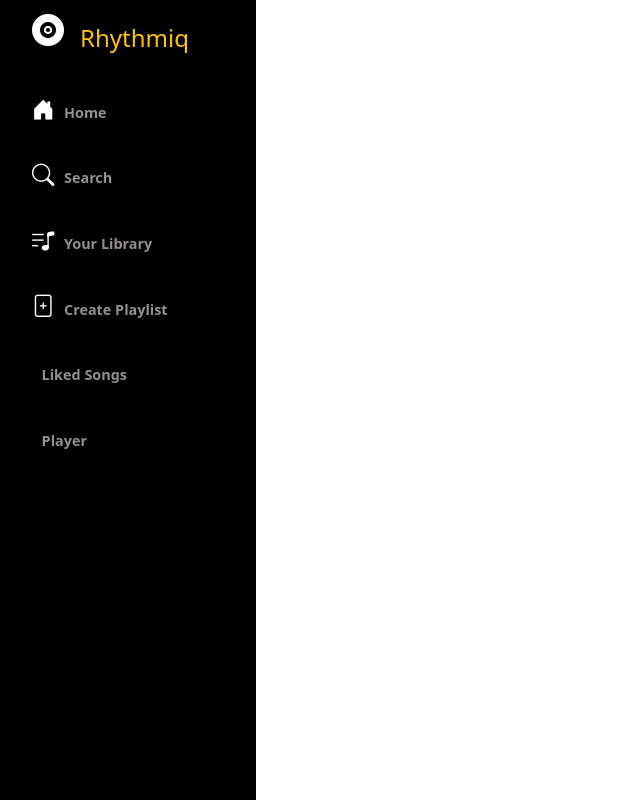
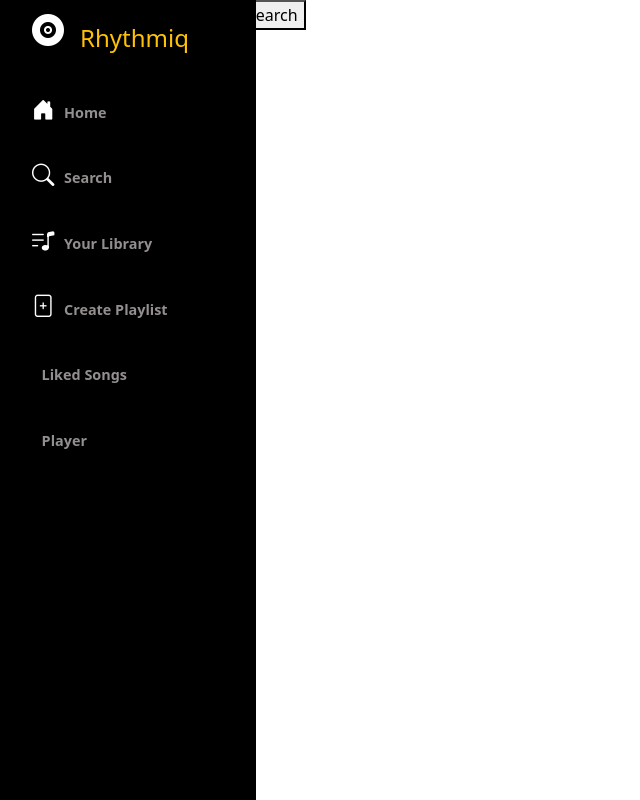
Before and after one commit to ngachadavid/RhythmicMusicApp, a React (Create React App) app in the folder rhythmiq/: page /search in a window 1280 px wide. Shown: the whole page, without its empty margins (0-640 px from the left). Built offline with nearby package versions, Linux system fonts and the light colour scheme; data requests are answered from the project's data file; some icons are missing.

Commit message:
commit changes on the search bar arrghgit add .

```diff
--- a/rhythmiq/src/component/Search.js
+++ b/rhythmiq/src/component/Search.js
@@ -1,22 +1,34 @@
-import React from "react";
-// import './Search.css'
+import React, { Component } from "react";
 
-function Search({search, setSearch}) {
-  function handleSearch(event){
-    setSearch(event.target.value)
+class Search extends Component {
+  constructor(props) {
+    super(props);
+    this.state = {
+      searchText: "Search songs",
+    };
   }
 
-  return (
-    <div className="ui large fluid icon input">
-      <input
-        type="text"
-        placeholder="Search your Songs"
-        value={search}
-        onChange={handleSearch}
-      />
-      <i className="circular search link icon"></i>
-    </div>
-  );
+  handleChange = (event) => {
+    this.setState({ searchText: event.target.value });
+  };
+
+  handleSubmit = (event) => {
+    event.preventDefault();
+    this.props.onSearch(this.state.searchText);
+  };
+
+  render() {
+    return (
+      <form onSubmit={this.handleSubmit}>
+        <input
+          type="text"
+          value={this.state.searchText}
+          onChange={this.handleChange}
+        />
+        <button type="submit">Search</button>
+      </form>
+    );
+  }
 }
 
 export default Search;
```
